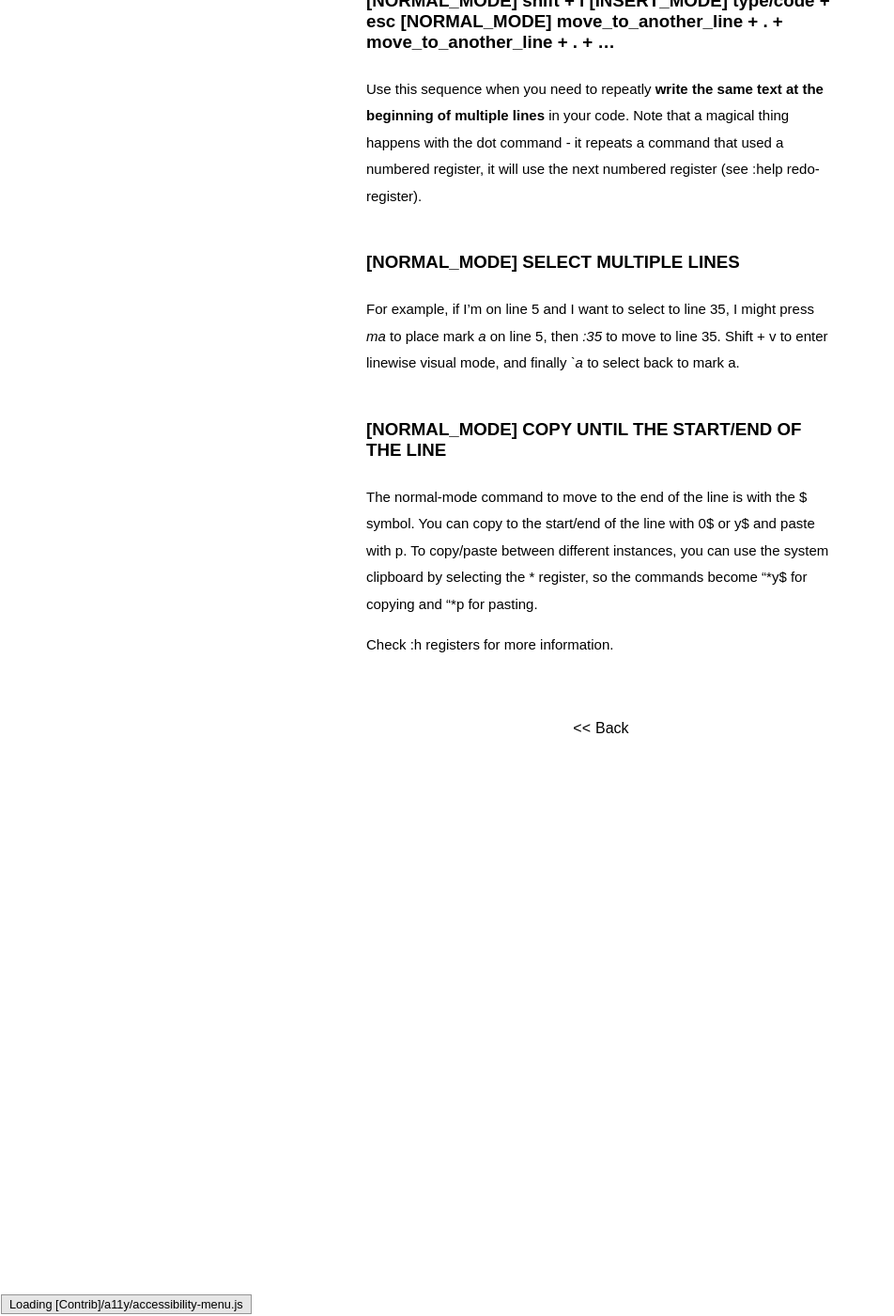
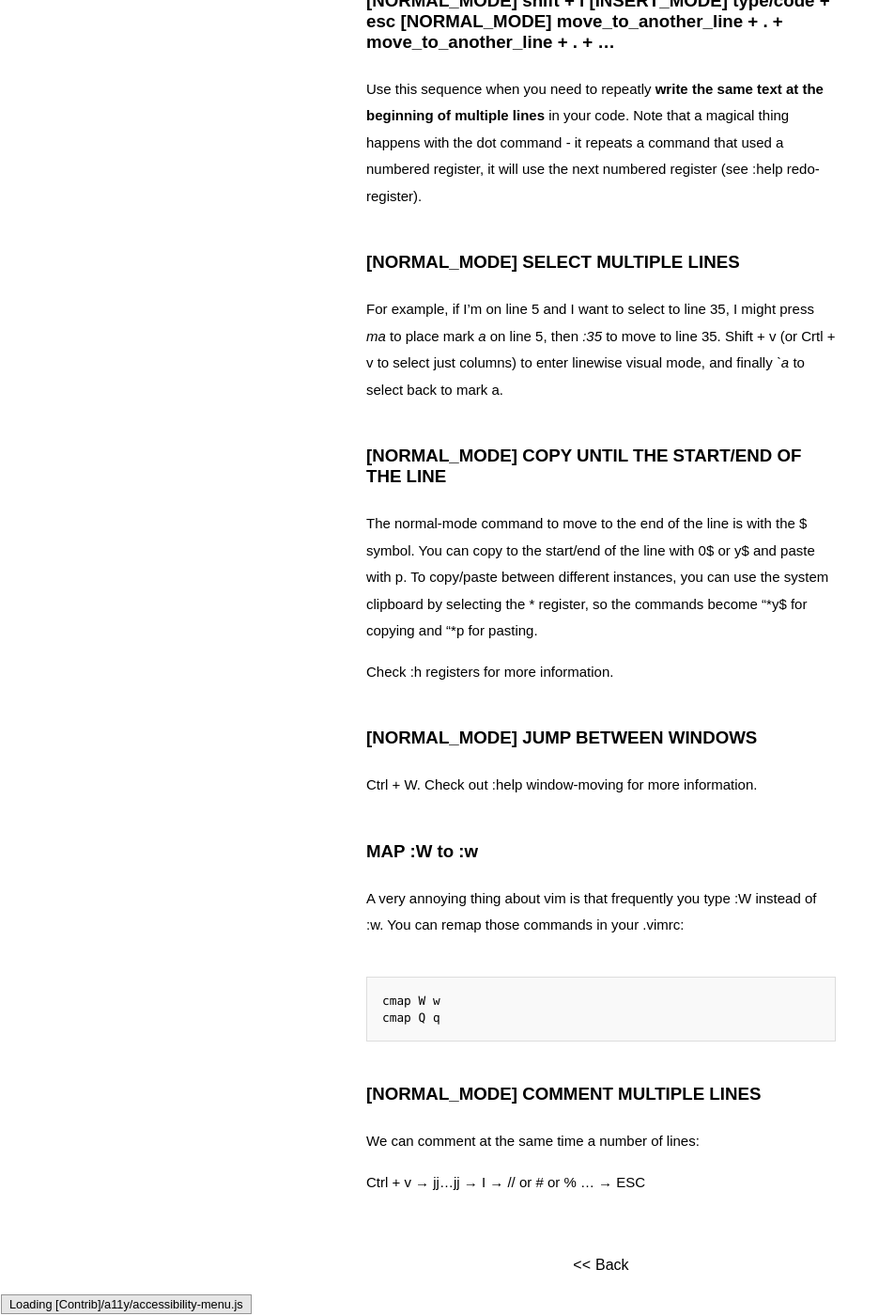
Before and after one commit to jootse84/jootse84.github.io, a Jekyll site: the page built from _posts/2017-02-28-mental-note:-vi-useful-commands.md, in a window 1280 px wide and 1400 px high, scrolled down 1837 px. Shown: the whole window at 94% size, without its empty margins (0-952 px from the left). Built offline with Jekyll 4.4.1, drawn with Linux system fonts in a browser that asks for light colours; some web fonts are replaced; comment, search, counter and statistics services are not loaded.

Commit message:
Added new notes on vim blog post

````diff
--- a/_posts/2017-02-28-mental-note:-vi-useful-commands.md
+++ b/_posts/2017-02-28-mental-note:-vi-useful-commands.md
@@ -42,10 +42,29 @@ Use this sequence when you need to repeatly **write the same text at the beginni
 
 ### [NORMAL_MODE] SELECT MULTIPLE LINES
 
-For example, if I'm on line 5 and I want to select to line 35, I might press *ma* to place mark *a* on line 5, then *:35* to move to line 35. Shift + v to enter linewise visual mode, and finally *`a* to select back to mark a.
+For example, if I'm on line 5 and I want to select to line 35, I might press *ma* to place mark *a* on line 5, then *:35* to move to line 35. Shift + v (or Crtl + v to select just columns) to enter linewise visual mode, and finally *`a* to select back to mark a.
 
 ### [NORMAL_MODE] COPY UNTIL THE START/END OF THE LINE
 
 The normal-mode command to move to the end of the line is with the $ symbol. You can copy to the start/end of the line with 0$ or y$ and paste with p. To copy/paste between different instances, you can use the system clipboard by selecting the * register, so the commands become "\*y$ for copying and "\*p for pasting.
 
 Check :h registers for more information.
+
+### [NORMAL_MODE] JUMP BETWEEN WINDOWS
+
+Ctrl + W. Check out :help window-moving for more information.
+
+### MAP :W to :w
+
+A very annoying thing about vim is that frequently you type :W instead of :w. You can remap those commands in your .vimrc:
+
+```
+cmap W w
+cmap Q q
+```
+
+### [NORMAL_MODE] COMMENT MULTIPLE LINES
+
+We can comment at the same time a number of lines:
+
+Ctrl + v → jj...jj → I → // or # or % ... → ESC
````
Also changed, not shown: _posts/2017-03-08-perceptrons.md (+4 -5 lines).
